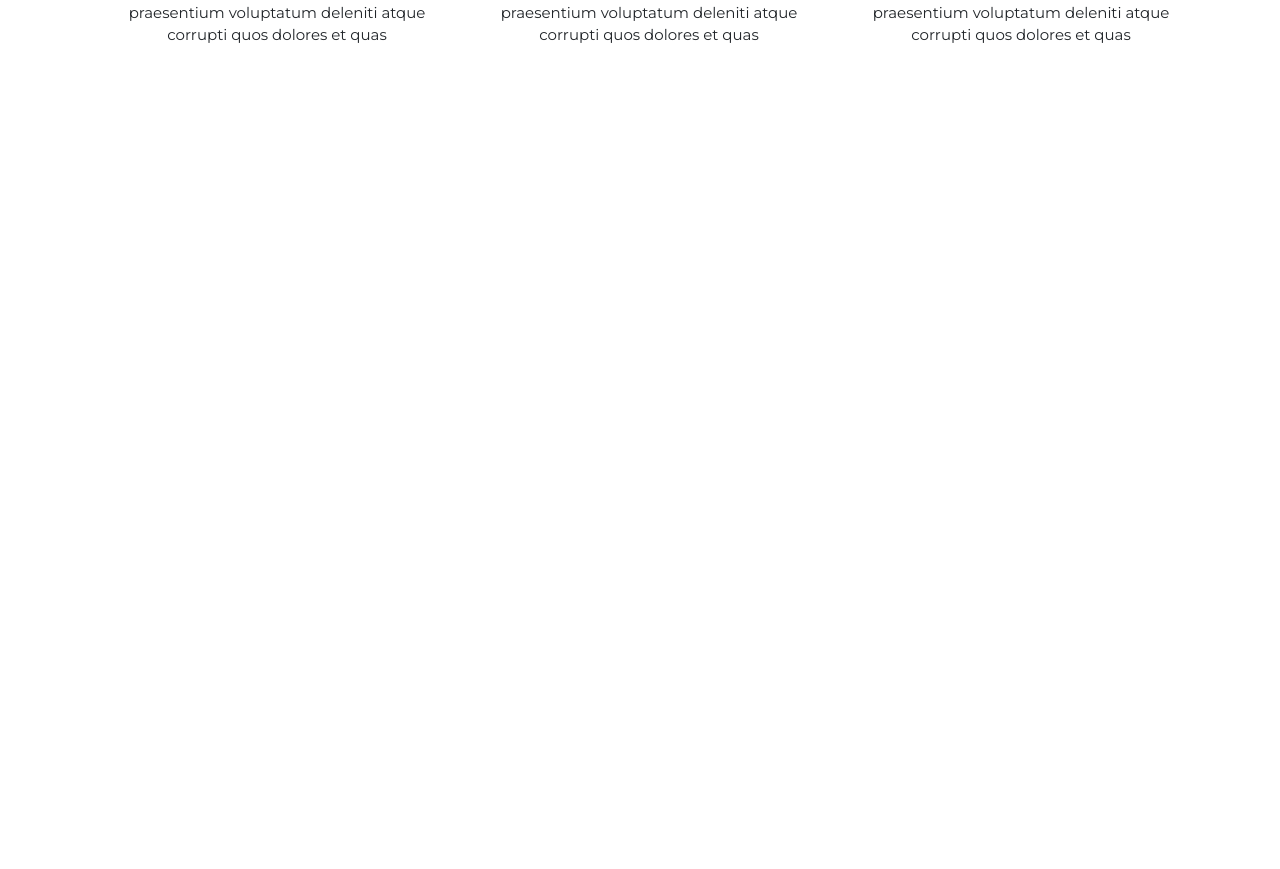
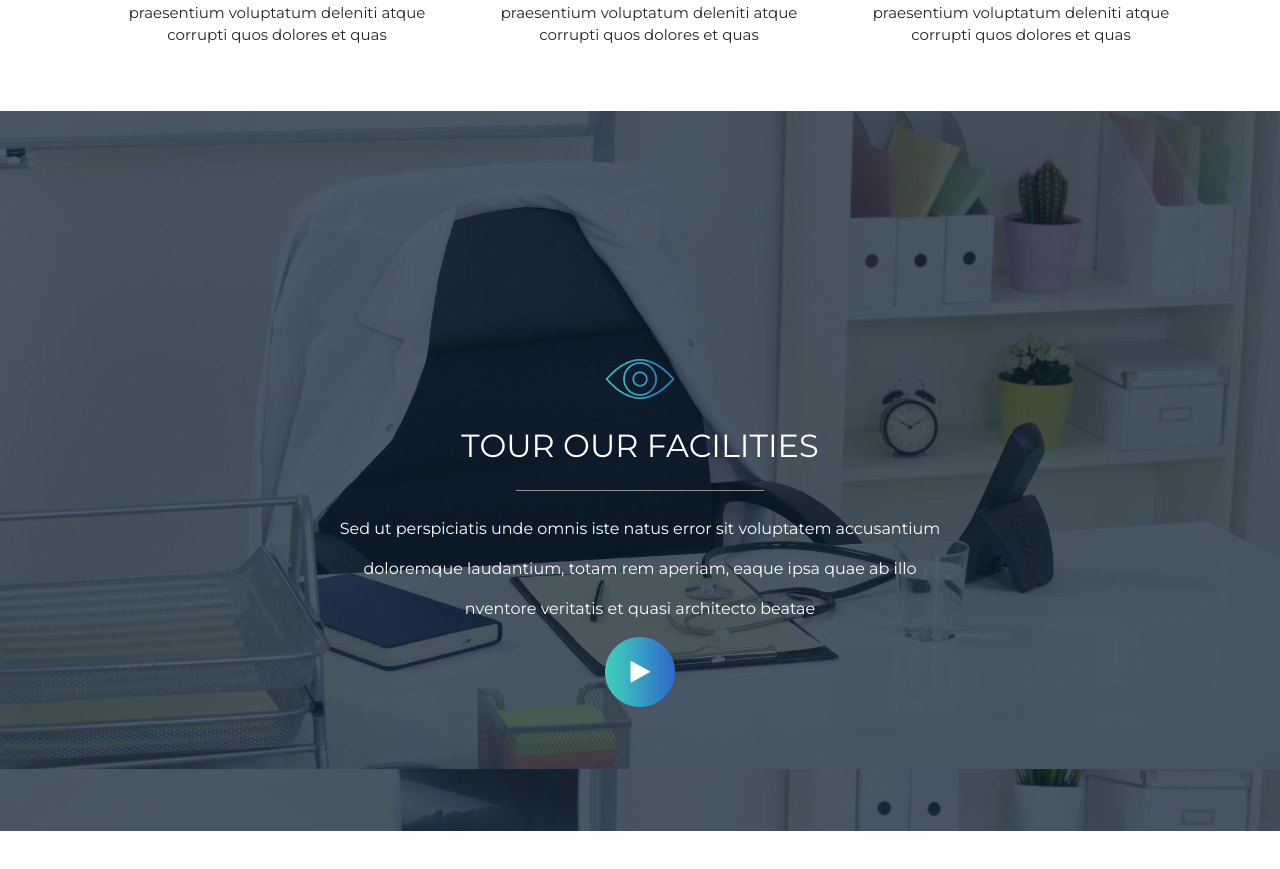
Before and after one commit to AlessandroVano/proj-html-vuejs, a Vue app: page / in a window 1280 px wide. Shown: the part 3369-4238 px from the top of the page. Before the commit the page ends 3536 px from the top, so only its background shows below. Built offline with nearby package versions, Linux system fonts and the light colour scheme.

Commit message:
add section TourOurFacilities

```diff
--- a/src/components/Main.vue
+++ b/src/components/Main.vue
@@ -5,6 +5,8 @@
   <MeetOurDoctors />
 
   <OurHealthServices />
+
+  <TourOurFacilities />
 
 </div>
 
@@ -14,12 +16,15 @@
 import WelcomeToAvadaHealth from '@/components/sectionMain/WelcomeToAvadaHealth.vue'
 import MeetOurDoctors from '@/components/sectionMain/MeetOurDoctors.vue'
 import OurHealthServices from '@/components/sectionMain/OurHealthServices.vue'
+import TourOurFacilities from '@/components/sectionMain/TourOurFacilities.vue'
+
 export default {
     name: 'Main',
     components: {
         WelcomeToAvadaHealth,
         MeetOurDoctors,
         OurHealthServices,
+        TourOurFacilities,
     }
 
 }
--- /dev/null
+++ b/src/components/sectionMain/TourOurFacilities.vue
@@ -0,0 +1,42 @@
+<template>
+  <section class="bg">
+ <div class="container ">
+    <div class="row">
+        <div class="text-center distance title_p  ">
+            <img src="../../assets/icon-7.png" alt="">
+           <h2 class="my-2">TOUR OUR FACILITIES</h2>
+           <div class="separator">_______________________________</div>
+           <p>Sed ut perspiciatis unde omnis iste natus error sit voluptatem accusantium</p>
+           <p> doloremque laudantium, totam rem aperiam, eaque ipsa quae ab illo</p>
+           <p>nventore veritatis et quasi architecto beatae</p>
+           <img src="../../assets/play-icon.png" alt="">
+        </div>
+    </div>
+ </div>
+
+</section>
+</template>
+
+<script>
+export default {
+    name: 'TourOurFacilities',
+
+}
+</script>
+
+<style scoped lang="scss">
+@import "@/styles/globals";
+@import "@/styles/utilities";
+
+ .bg {
+     background-image:  url(../../assets/paralax-bg-tour-facilities.jpg);
+      height: 90vh;
+  background-size: cover;
+  background-position-y: -130px;
+ }
+ .title_p {
+     margin-top: 20%;
+     color: white;
+ }
+
+</style>
```
